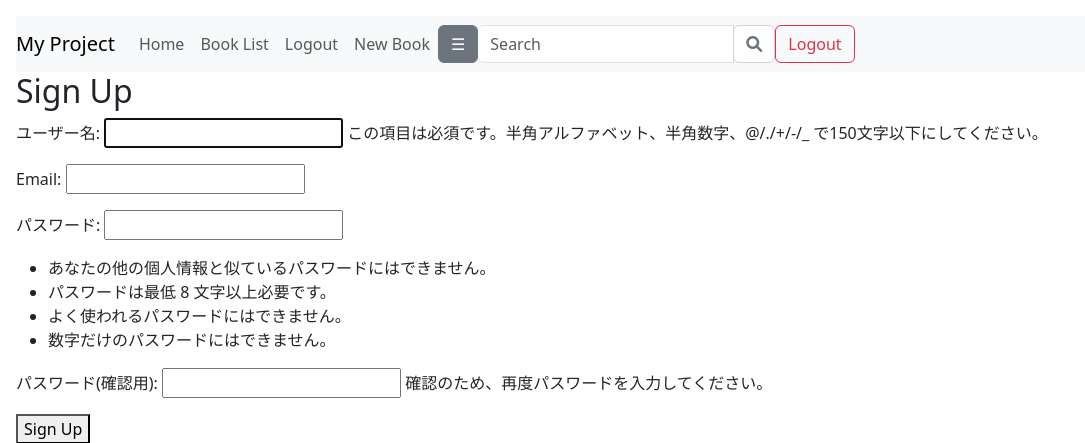
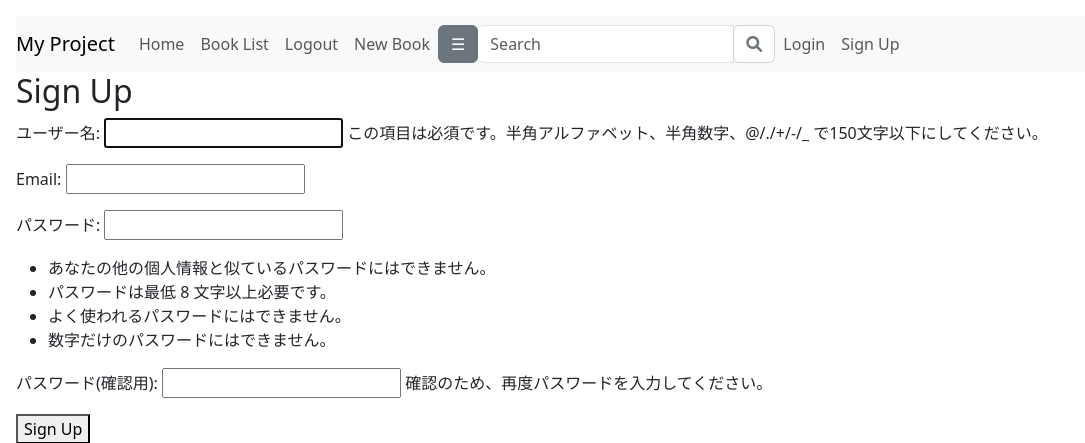
Before and after one commit to kaneken555/bookrecord, a Django app: page /accounts/signup/ in a window 1280 px wide. Shown: the top 443 px of the page, without its empty margins (0-1085 px from the left). Run offline with Django 4.2, Linux system fonts and the light colour scheme; some libraries are stand-ins or nearby versions.

Commit message:
[mod]top画面-ユーザー名表示

```diff
--- a/myproject/bookrecord/templates/base.html
+++ b/myproject/bookrecord/templates/base.html
@@ -54,7 +54,21 @@
                         </div>
                     </div>
                 </form>
-                <a class="btn btn-outline-danger ml-2" href="{% url 'logout' %}">Logout</a>
+                <ul class="navbar-nav ml-auto">
+                    {% if user.is_authenticated %}
+                        <a class="btn btn-outline-danger ml-2" href="{% url 'logout' %}">Logout</a>
+                        <div class="ml-2 navbar-text">
+                            {{ request.user.username }}
+                        </div>
+                    {% else %}
+                        <li class="nav-item">
+                            <a class="nav-link" href="{% url 'login' %}">Login</a>
+                        </li>
+                        <li class="nav-item">
+                            <a class="nav-link" href="{% url 'signup' %}">Sign Up</a>
+                        </li>
+                    {% endif %}
+                </ul>
             </div>
         </nav>
         {% block content %}{% endblock %}
```
